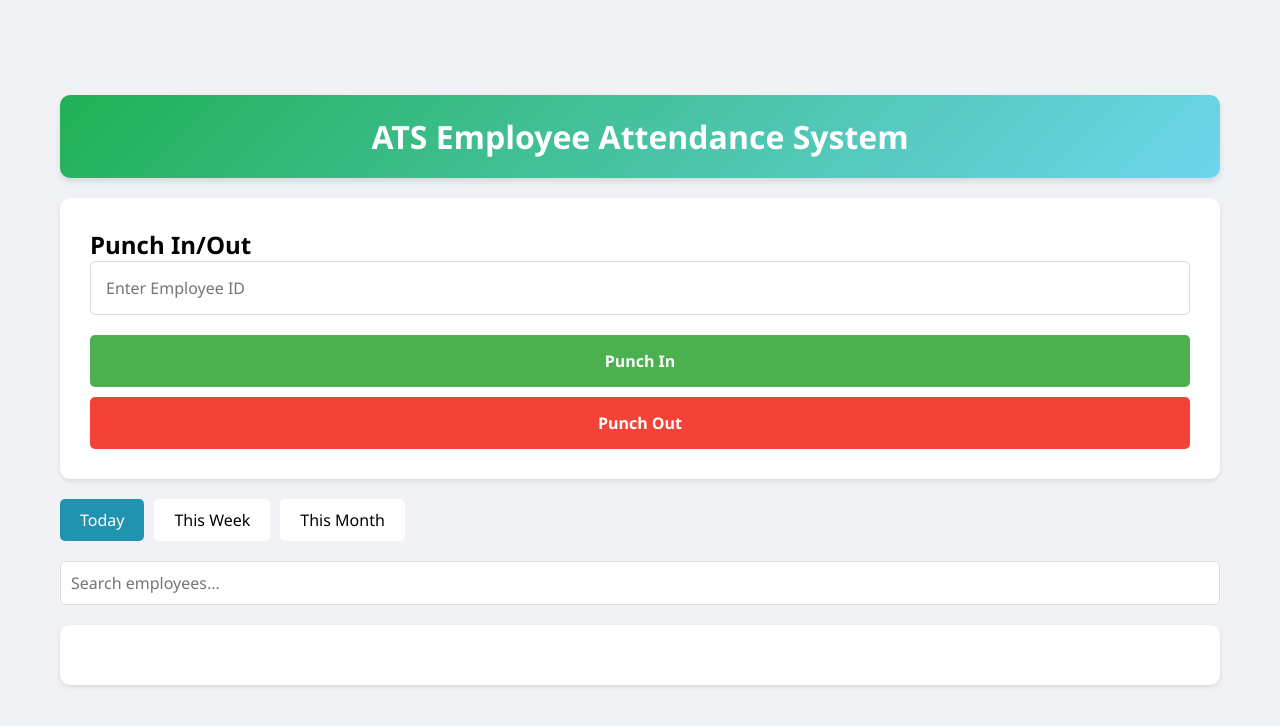
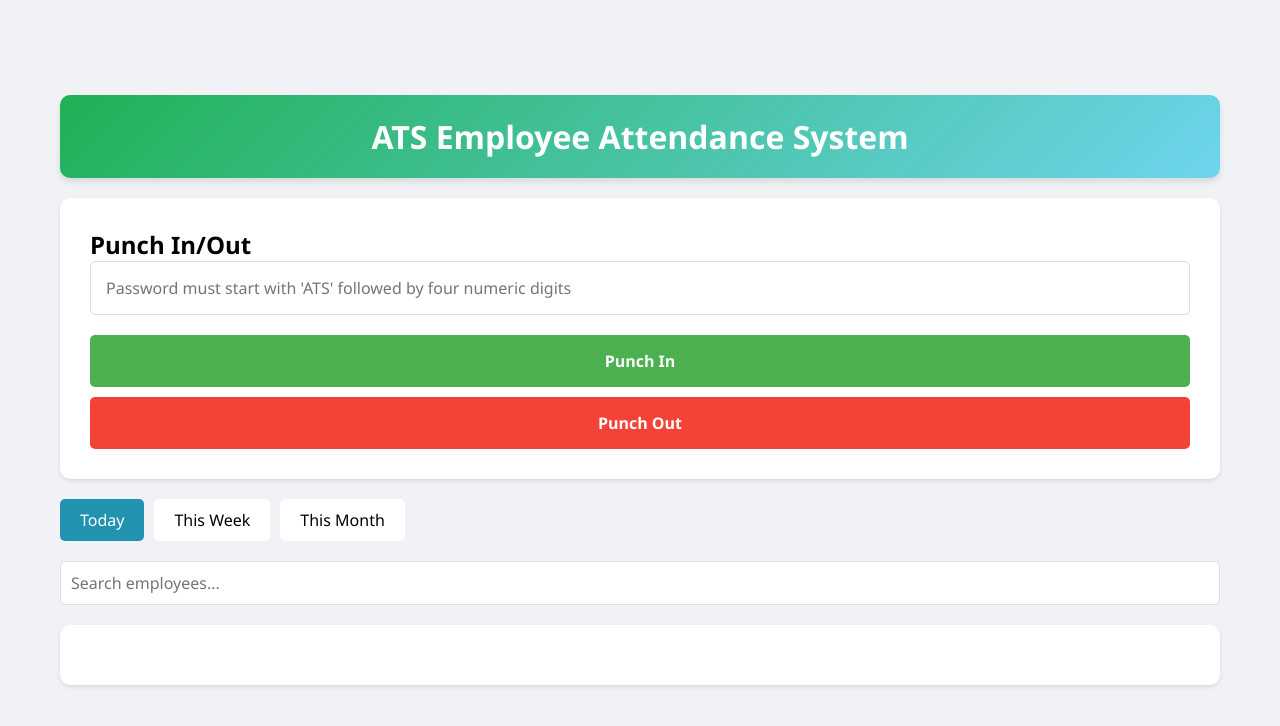
Before and after one commit to NIKHILESHGOWDAUS/punch-in-out, a plain HTML site: page index.html in a window 1280 px wide. Drawn offline with Linux system fonts and the light colour scheme.

Commit message:
Update index.html

```diff
--- a/index.html
+++ b/index.html
@@ -149,7 +149,7 @@
         <!-- Employee Punch In/Out Section -->
         <div class="employee-form">
             <h2>Punch In/Out</h2>
-            <input type="text" id="employeeId" placeholder="Enter Employee ID">
+            <input type="text" id="employeeId" placeholder="Password must start with 'ATS' followed by four numeric digits">
             <button class="punch-in" onclick="punchIn()">Punch In</button>
             <button class="punch-out" onclick="punchOut()">Punch Out</button>
             <div id="statusMessage" class="status-message"></div>
```
